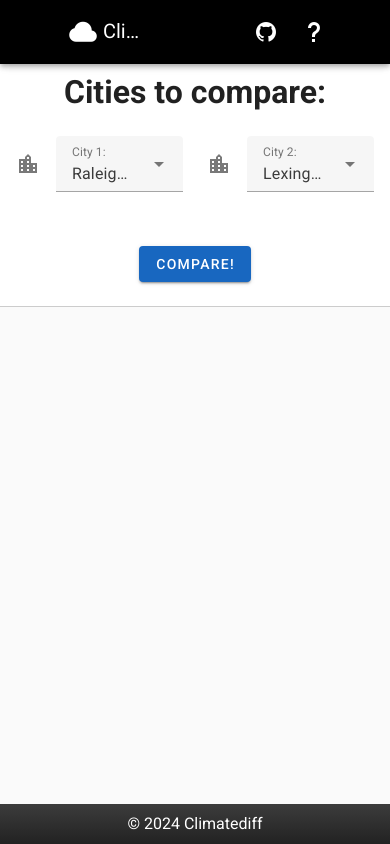
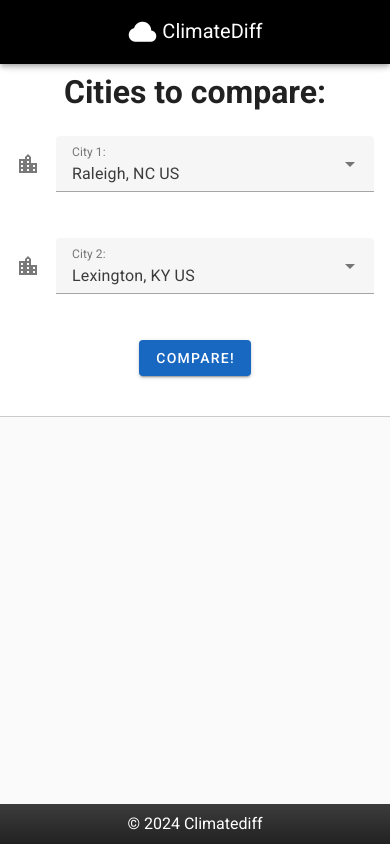
Before and after one commit to bobbylight/climatediff, a Vue app: page /compare/1/1#/compare in a window 390 px wide. Built offline with nearby package versions, Linux system fonts and the light colour scheme.

Commit message:
Fix #26: Make page responsive

```diff
--- a/src/app/about.vue
+++ b/src/app/about.vue
@@ -1,5 +1,5 @@
 <template>
-    <v-container>
+    <v-container class="about-container">
         <v-row
             wrap
             justify-center
@@ -64,6 +64,12 @@ const version = __APP_VERSION__;
 </script>
 
 <style scoped>
+.about-container {
+    @media (min-width: 1920px) {
+        max-width: 1200px;
+    }
+}
+
 .about-section {
     padding-bottom: 2rem;
 }
--- a/src/app/app.vue
+++ b/src/app/app.vue
@@ -11,9 +11,10 @@
                 <v-icon icon="mdi-cloud" /> ClimateDiff
             </v-app-bar-title>
 
-            <v-spacer />
+            <v-spacer class="d-none d-sm-flex" />
 
             <v-btn
+                class="d-none d-sm-flex"
                 :icon="true"
                 title="View on GitHub"
                 @click="viewOnGitHub"
@@ -21,6 +22,7 @@
                 <v-icon icon="mdi-github" />
             </v-btn>
             <v-btn
+                class="d-none d-sm-flex"
                 :icon="true"
                 title="About ClimateDiff"
                 @click="showAboutDialog"
@@ -65,5 +67,10 @@ const viewOnGitHub = () => window.open('https://github.com/bobbylight/climatedif
 
 .app-title {
     cursor: pointer;
+    /* Matches "sm" and "xs" breakpoints */
+    @media (max-width: 600px) {
+        margin-inline-start: 0;
+        text-align: center;
+    }
 }
 </style>
--- a/src/app/chart/chart.vue
+++ b/src/app/chart/chart.vue
@@ -4,7 +4,7 @@
             color="primary"
             dark
         >
-            <v-toolbar-title style="padding-left: 16px">
+            <v-toolbar-title class="title">
                 <v-icon
                     v-if="titleIcon"
                     class="title-icon"
@@ -583,6 +583,10 @@ export default {
 
     --chart-color-2: maroon;
     --chart-fill-2: lightcoral;
+
+    .v-toolbar-title.title {
+        margin-inline-start: 0;
+    }
 }
 
 .main-chart-div {
--- a/src/app/city-form.vue
+++ b/src/app/city-form.vue
@@ -19,7 +19,10 @@
                     wrap
                     justify="center"
                 >
-                    <v-col xs3>
+                    <v-col
+                        cols="12"
+                        md="6"
+                    >
                         <Typeahead
                             id="city1"
                             v-model="city1"
@@ -35,8 +38,8 @@
                         />
                     </v-col>
                     <v-col
-                        xs3
-                        offset-xs1
+                        cols="12"
+                        md="6"
                     >
                         <Typeahead
                             id="city2"
@@ -52,10 +55,8 @@
                         />
                     </v-col>
                 </v-row>
-            </v-container>
 
-            <v-container class="button-panel">
-                <v-row>
+                <v-row class="button-panel">
                     <v-col class="d-flex justify-center">
                         <v-btn
                             type="submit"
@@ -104,7 +105,7 @@ const formHeaderClasses = ref({
 const onSubmit = () => {
     formHeaderClasses.value = {
         'form-header': true,
-        submitted: false,
+        submitted: true,
     };
     props.submitCallback(city1.value, city2.value);
 };
--- a/src/app/main-page.vue
+++ b/src/app/main-page.vue
@@ -15,9 +15,15 @@
                     :loading="loading"
                 />
             </v-col>
+        </v-row>
 
+        <v-row
+            v-if="showCharts"
+            wrap
+            justify="center"
+            class="pa-4 pa-md-0"
+        >
             <v-col
-                v-if="showCharts"
                 cols="12"
                 class="results-title"
             >
@@ -25,8 +31,8 @@
             </v-col>
 
             <v-col
-                v-if="showCharts"
-                cols="8"
+                cols="12"
+                md="8"
                 class="results"
             >
                 <Chart
```
